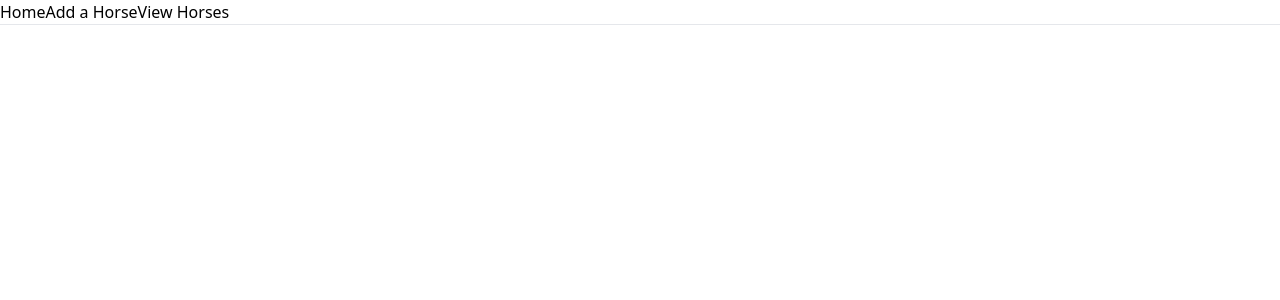
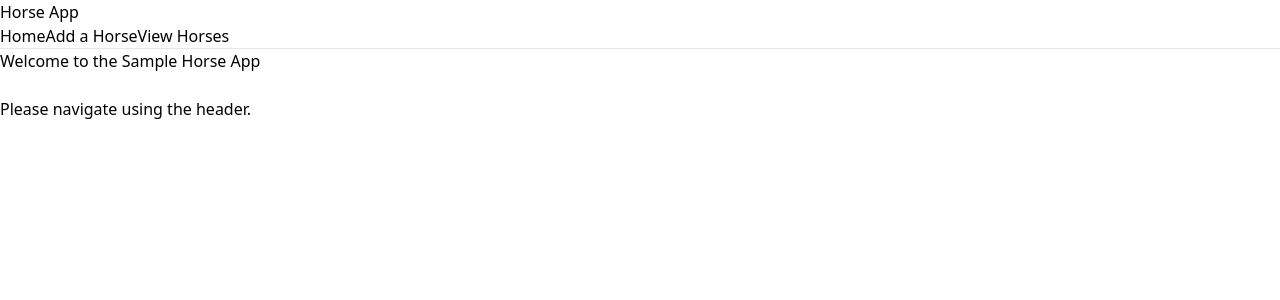
Before and after one commit to amylouiseee/horse-app, a React (Create React App) app: page / in a window 1280 px wide. Shown: the top 300 px of the page. Built offline with nearby package versions, Linux system fonts and the light colour scheme.

Commit message:
Improving site skeleton

```diff
--- a/src/App.tsx
+++ b/src/App.tsx
@@ -5,6 +5,9 @@ function App() {
     <div className="App">
       <Header>
         </Header>
+        <h1 className="text-2xl px-4 py-2">Welcome to the Sample Horse App</h1>
+        <br/>
+        <h2 className="px-4">Please navigate using the header.</h2>
     </div>
   );
 }
--- a/src/components/Header.tsx
+++ b/src/components/Header.tsx
@@ -2,8 +2,9 @@ const Header = () => {
     return (
         <header className="header">
             <nav className="flex space-x-4" >
+            <h1 className="text-slate-700 px-4 py-2">Horse App</h1>
             {[
-                ['Home', '/dashboard'],
+                ['Home', '/'],
                 ['Add a Horse', '/add'],
                 ['View Horses', '/horses'],
             ].map(([title, url]) => (
```
